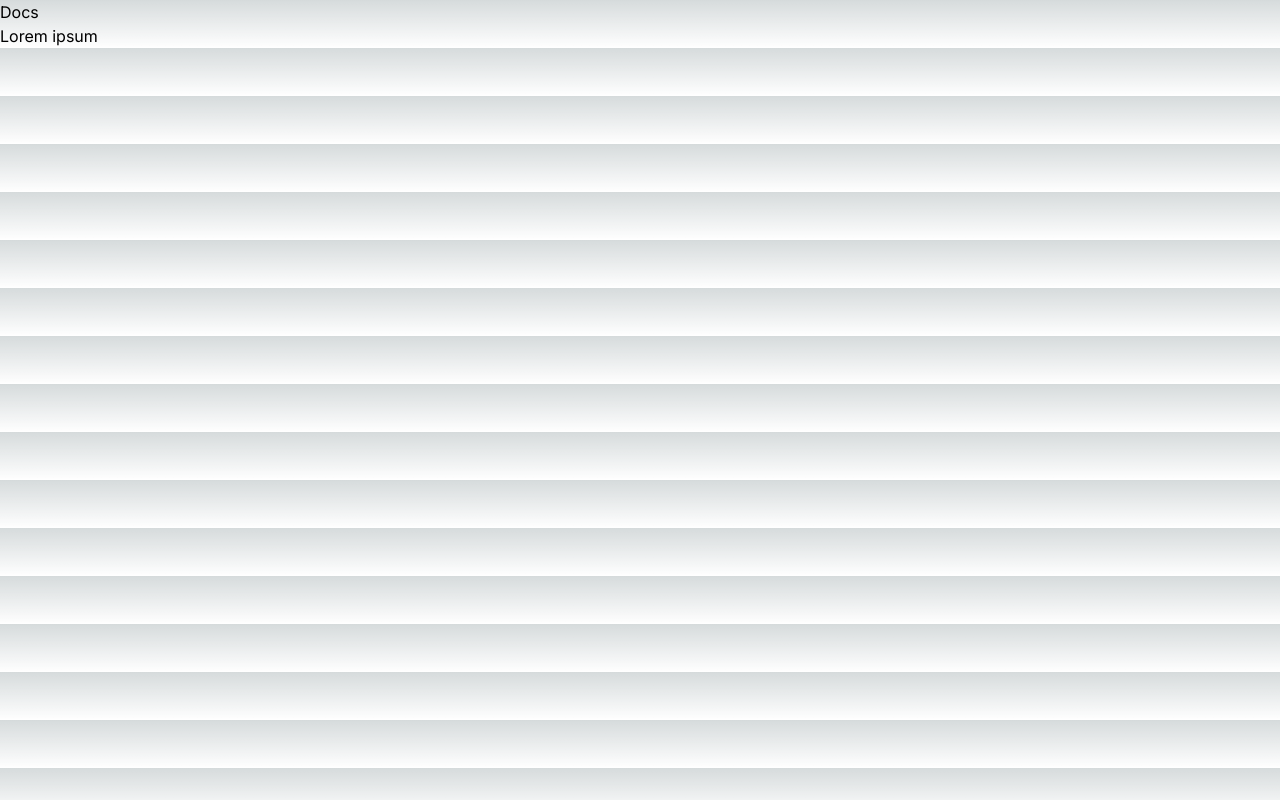
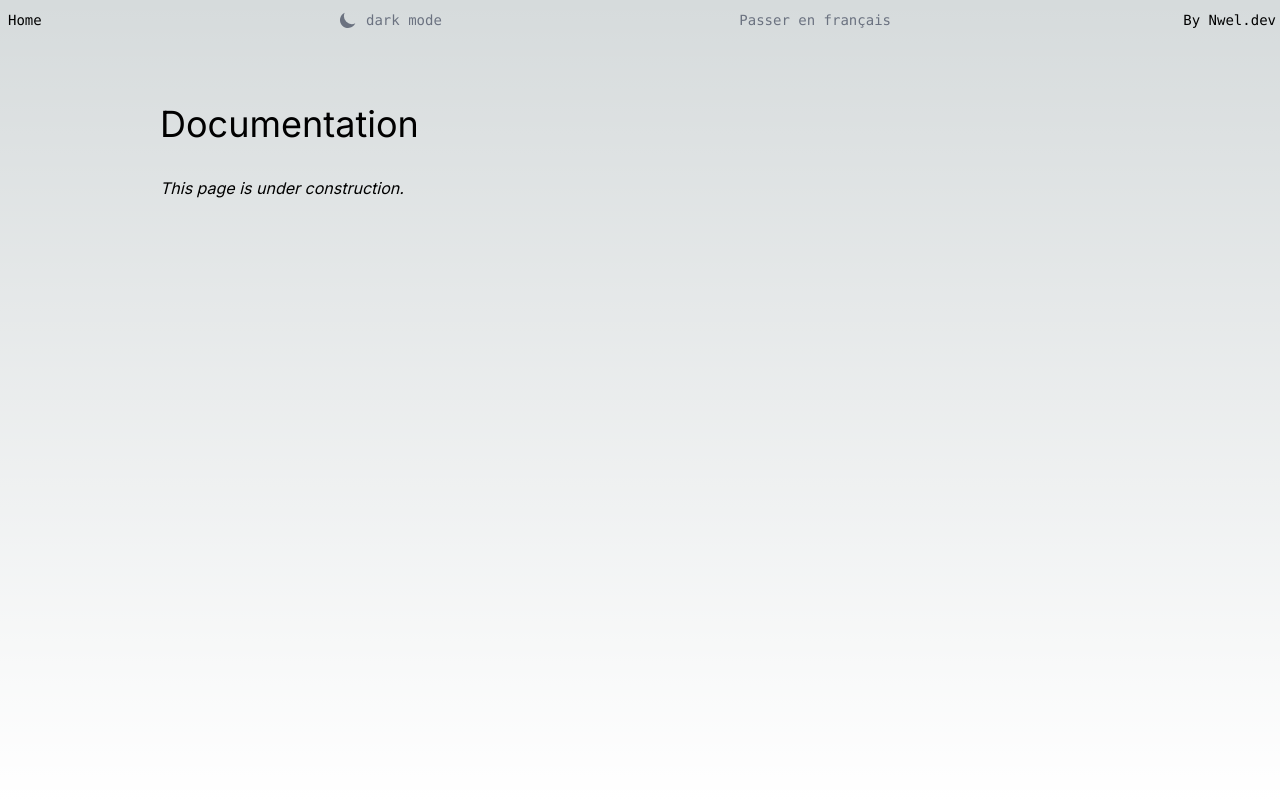
Before and after one commit to nweldev/eu-map, a Next.js app: page /en/docs in a window 1280 px wide. Built offline with nearby package versions, Linux system fonts and the light colour scheme; no server answers.

Commit message:
chore(docs): use layout

```diff
--- a/src/app/[lang]/docs/page.tsx
+++ b/src/app/[lang]/docs/page.tsx
@@ -1,8 +1,19 @@
-export default function Docs() {
+import { getDictionary } from '@/get-dictionnary';
+import { Header } from '../_header/Header';
+import { Locale } from '@/i18n-config';
+
+export default async function Docs({ params: { lang } }: { params: { lang: Locale } }) {
+  const dictionary = await getDictionary(lang);
+
   return (
-    <>
-      <h1>Docs</h1>
-      <p>Lorem ipsum</p>
-    </>
+    <main className="min-h-screen">
+      <Header dictionary={dictionary.header} />
+      <article className='max-w-[960px] md:w-[960px] mx-auto mt-16'>
+        <h1 className='text-4xl mb-8'>{dictionary.docs.title}</h1>
+        <p className="italic">
+          {dictionary.global.wip}
+        </p>
+      </article>
+    </main>
   );
 }
--- a/src/dictionaries/en.json
+++ b/src/dictionaries/en.json
@@ -1,7 +1,8 @@
 {
   "global": {
     "appName": "Eurocracies",
-    "tagline": "Understand and explore European states' politics."
+    "tagline": "Understand and explore European states' politics.",
+    "wip": "This page is under construction."
   },
   "header": {
     "home": "Home",
@@ -19,7 +20,7 @@
       },
       "docs": {
         "title": "Docs",
-        "description": "Documentations on specific topics."
+        "description": "Documentation of specific topics."
       }
     }
   },
@@ -31,5 +32,8 @@
       "europeanUnion": "European Union",
       "borders": "borders"
     }
+  },
+  "docs": {
+    "title": "Documentation"
   }
 }
--- a/src/dictionaries/fr.json
+++ b/src/dictionaries/fr.json
@@ -1,7 +1,8 @@
 {
   "global": {
     "appName": "Eurocraties",
-    "tagline": "Comprendre et explorer la politique des États européens."
+    "tagline": "Comprendre et explorer la politique des États européens.",
+    "wip": "Page en cours de construction."
   },
   "header": {
     "home": "Accueil",
@@ -31,5 +32,8 @@
       "europeanUnion": "Union Européenne",
       "borders": "frontières"
     }
+  },
+  "docs": {
+    "title": "Documentation"
   }
 }
```
